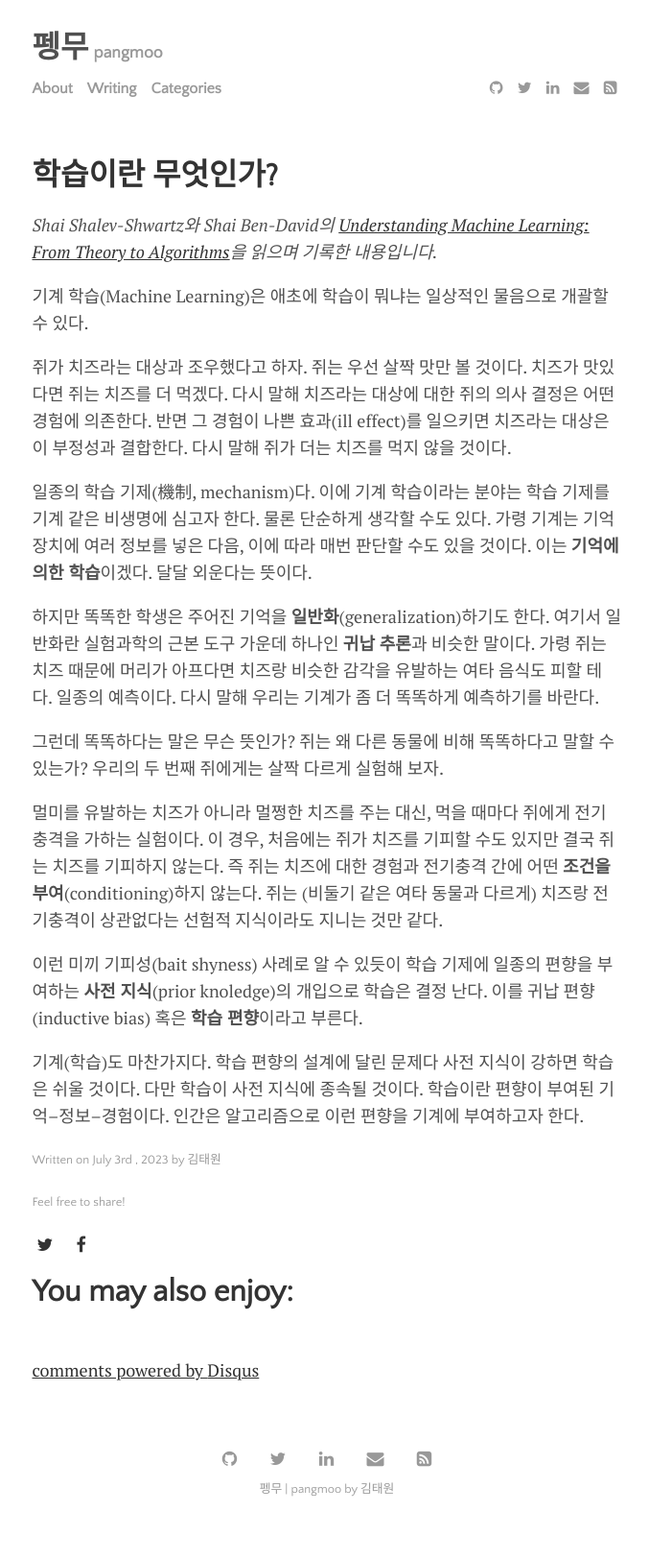
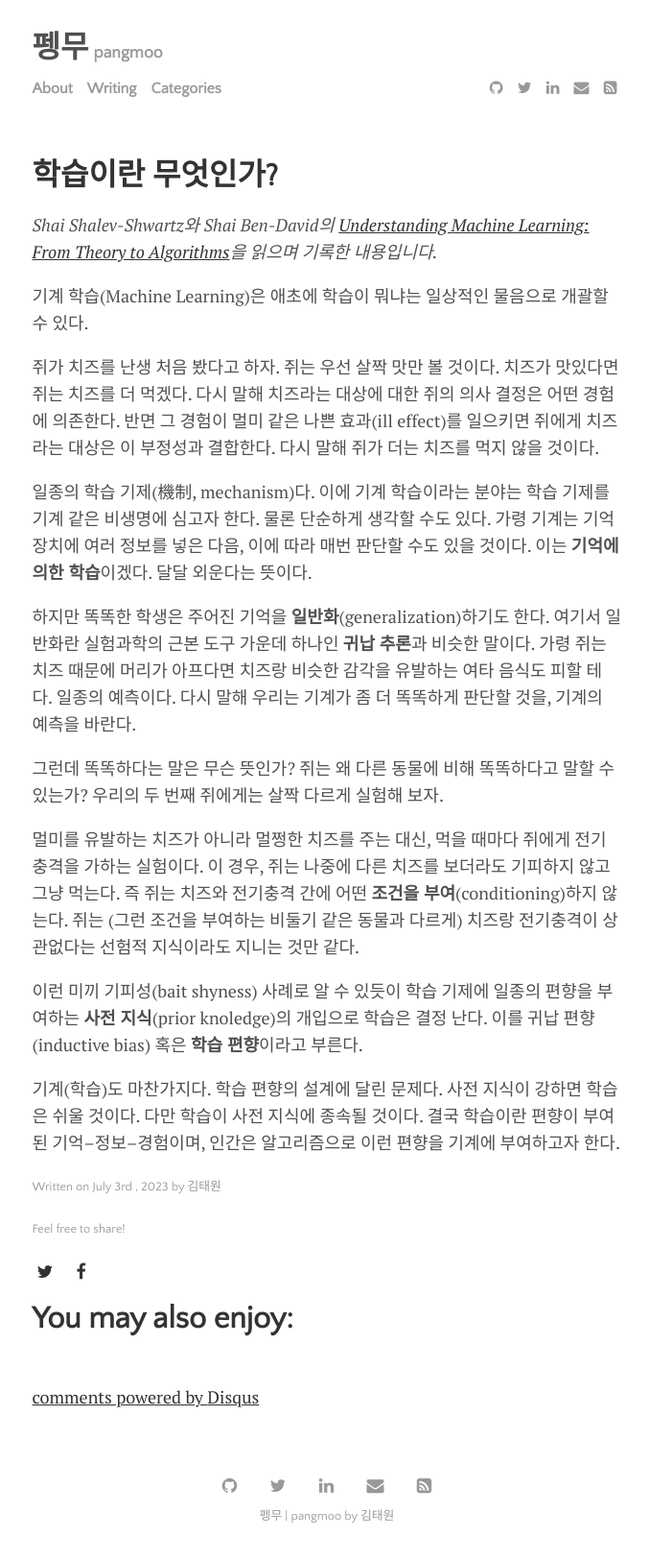
Before and after one commit to pangmoo-KTW/pangmoo-KTW, a Jekyll site: the page built from _posts/2023-07-03-uml0.md, in a window 1280 px wide. Shown: the whole page at 96% size, without its empty margins (299-976 px from the left). Built offline with Jekyll 4.4.1, drawn with Linux system fonts in a browser that asks for light colours; comment, search, counter and statistics services are not loaded; before the commit the page ends 1597 px from its top, so only the background shows below that.

Commit message:
20230703_4

```diff
--- a/_posts/2023-07-03-uml0.md
+++ b/_posts/2023-07-03-uml0.md
@@ -10,11 +10,11 @@ tags: [MachineLearning]
 
 기계 학습(Machine Learning)은 애초에 학습이 뭐냐는 일상적인 물음으로 개괄할 수 있다.
 
-쥐가 치즈라는 대상과 조우했다고 하자.
+쥐가 치즈를 난생 처음 봤다고 하자.
 쥐는 우선 살짝 맛만 볼 것이다.
 치즈가 맛있다면 쥐는 치즈를 더 먹겠다.
 다시 말해 치즈라는 대상에 대한 쥐의 의사 결정은 어떤 경험에 의존한다.
-반면 그 경험이 나쁜 효과(ill effect)를 일으키면 치즈라는 대상은 이 부정성과 결합한다.
+반면 그 경험이 멀미 같은 나쁜 효과(ill effect)를 일으키면 쥐에게 치즈라는 대상은 이 부정성과 결합한다.
 다시 말해 쥐가 더는 치즈를 먹지 않을 것이다.
 
 일종의 학습 기제(機制, mechanism)다.
@@ -28,23 +28,23 @@ tags: [MachineLearning]
 여기서 일반화란 실험과학의 근본 도구 가운데 하나인 **귀납 추론**과 비슷한 말이다.
 가령 쥐는 치즈 때문에 머리가 아프다면 치즈랑 비슷한 감각을 유발하는 여타 음식도 피할 테다.
 일종의 예측이다.
-다시 말해 우리는 기계가 좀 더 똑똑하게 예측하기를 바란다.
+다시 말해 우리는 기계가 좀 더 똑똑하게 판단할 것을, 기계의 예측을 바란다.
 
 그런데 똑똑하다는 말은 무슨 뜻인가?
 쥐는 왜 다른 동물에 비해 똑똑하다고 말할 수 있는가?
 우리의 두 번째 쥐에게는 살짝 다르게 실험해 보자.
 
 멀미를 유발하는 치즈가 아니라 멀쩡한 치즈를 주는 대신, 먹을 때마다 쥐에게 전기충격을 가하는 실험이다.
-이 경우, 처음에는 쥐가 치즈를 기피할 수도 있지만 결국 쥐는 치즈를 기피하지 않는다.
-즉 쥐는 치즈에 대한 경험과 전기충격 간에 어떤 **조건을 부여**(conditioning)하지 않는다.
-쥐는 (비둘기 같은 여타 동물과 다르게) 치즈랑 전기충격이 상관없다는 선험적 지식이라도 지니는 것만 같다.
+이 경우, 쥐는 나중에 다른 치즈를 보더라도 기피하지 않고 그냥 먹는다.
+즉 쥐는 치즈와 전기충격 간에 어떤 **조건을 부여**(conditioning)하지 않는다.
+쥐는 (그런 조건을 부여하는 비둘기 같은 동물과 다르게) 치즈랑 전기충격이 상관없다는 선험적 지식이라도 지니는 것만 같다.
 
 이런 미끼 기피성(bait shyness) 사례로 알 수 있듯이 학습 기제에 일종의 편향을 부여하는 **사전 지식**(prior knoledge)의 개입으로 학습은 결정 난다.
 이를 귀납 편향(inductive bias) 혹은 **학습 편향**이라고 부른다.
 
 기계(학습)도 마찬가지다.
-학습 편향의 설계에 달린 문제다
+학습 편향의 설계에 달린 문제다.
 사전 지식이 강하면 학습은 쉬울 것이다.
 다만 학습이 사전 지식에 종속될 것이다.
-학습이란 편향이 부여된 기억--정보--경험이다.
+결국 학습이란 편향이 부여된 기억--정보--경험이며,
 인간은 알고리즘으로 이런 편향을 기계에 부여하고자 한다.
```
